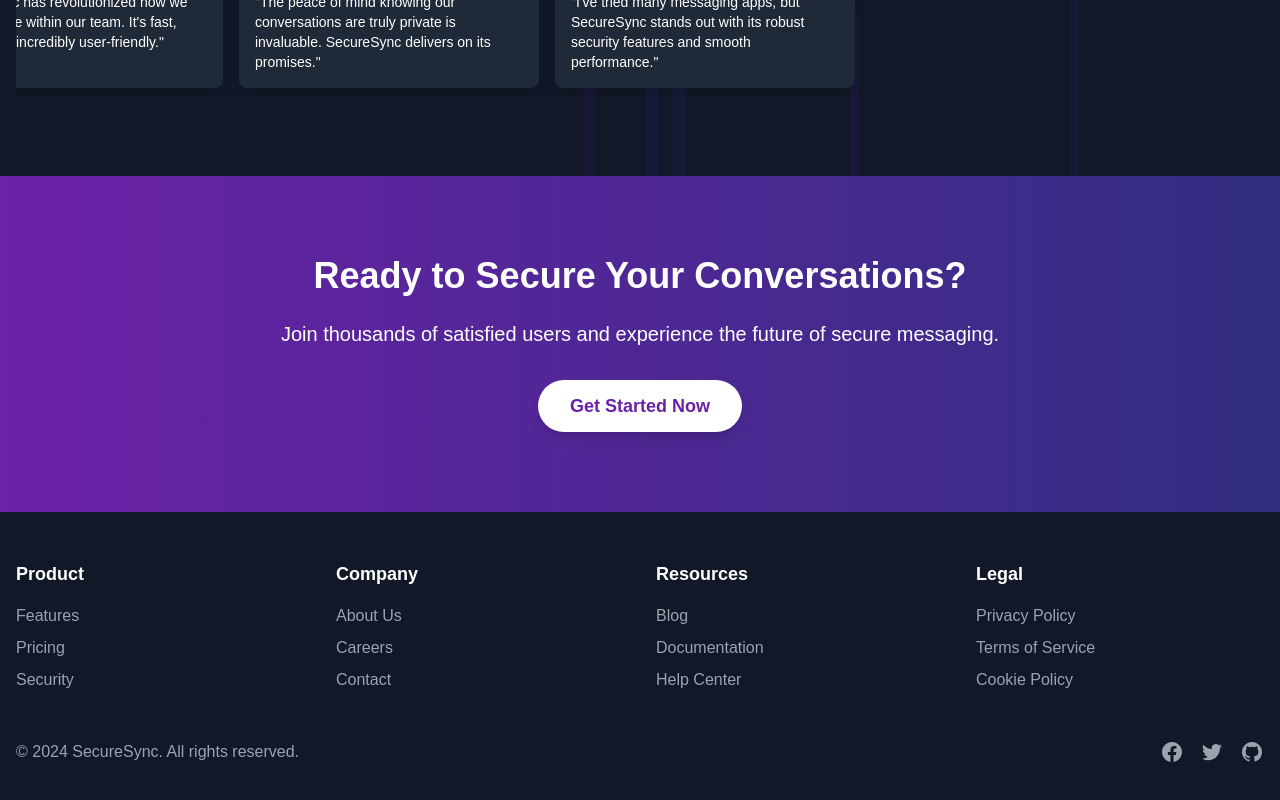
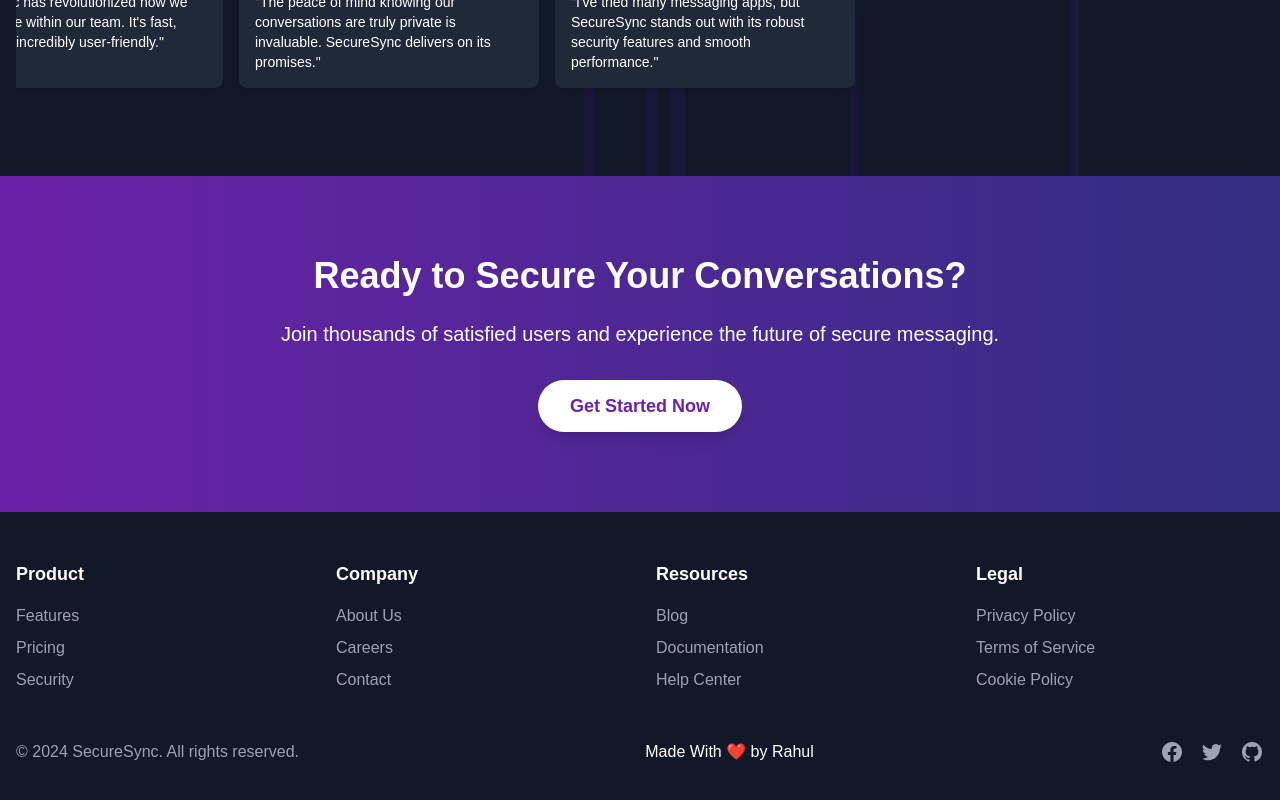
Before and after one commit to rahulhingve/SecureSync, a Next.js app: page / in a window 1280 px wide. Shown: the part 2120-2920 px from the top of the page. Built offline with nearby package versions, Linux system fonts and the light colour scheme.

Commit message:
Made With ❤️  by Rahul

```diff
--- a/components/Landind-Page.tsx
+++ b/components/Landind-Page.tsx
@@ -286,6 +286,7 @@ function Footer() {
         </div>
         <div className="mt-12 flex justify-between items-center">
           <p className="text-gray-400">&copy; 2024 SecureSync. All rights reserved.</p>
+          <p>Made With ❤️ by Rahul</p>
           <div className="flex space-x-4">
             <a href="#" className="text-gray-400 hover:text-white transition-colors">
               <span className="sr-only">Facebook</span>
```
